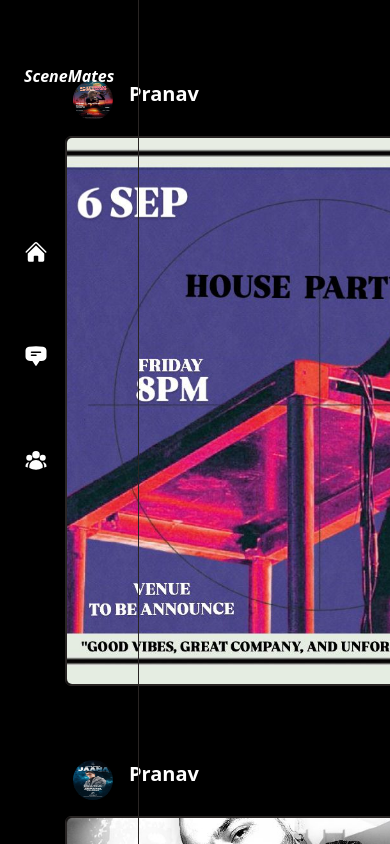
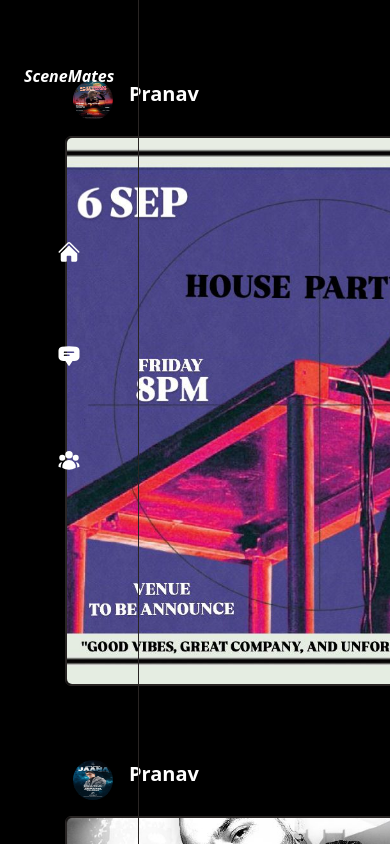
Before and after one commit to PranavUpadhyay7/Social-Companion, a Next.js app: page /clubbers in a window 390 px wide. Shown: the top 844 px of the page. Built offline with nearby package versions, Linux system fonts and the light colour scheme.

Commit message:
coloring changes

```diff
--- a/app/clubbers/ClubberComponents/FirstDiv.js
+++ b/app/clubbers/ClubberComponents/FirstDiv.js
@@ -17,28 +17,30 @@ function FirstDiv() {
           </Link>
         </div>
         <button className="hover:bg-zinc-800 mx-4 px-2 py-2 rounded-md">
-          <div className="flex flex-row gap-3 ">
-            <HomeIcon className="h-6 w-6 text-white " />
-            <h1 className="hidden xl:block xl:text-white  xl:font-extrabold xl:text-md">
+          <div className="flex justify-center xl:justify-start items-center gap-0 xl:gap-3">
+            <HomeIcon className="h-6 w-6 text-white" />
+            <h1 className="hidden xl:block xl:text-white xl:font-extrabold xl:text-md">
               Home
             </h1>
           </div>
         </button>
+
         <button className="hover:bg-zinc-800 mx-4 px-2 py-2 rounded-md">
-          <div className="flex flex-row gap-3 ">
+          <div className="flex justify-center xl:justify-start items-center gap-0 xl:gap-3">
             <ChatBubbleBottomCenterTextIcon className="h-6 w-6 text-white" />
-            <h1 className="hidden xl:block xl:text-white  xl:font-extrabold xl:text-md">
+            <h1 className="hidden xl:block xl:text-white xl:font-extrabold xl:text-md">
               Conversation
             </h1>
-          </div>{" "}
+          </div>
         </button>
+
         <button className="hover:bg-zinc-800 mx-4 px-2 py-2 rounded-md">
-          <div className="flex flex-row gap-3 ">
+          <div className="flex justify-center xl:justify-start items-center gap-0 xl:gap-3">
             <UserGroupIcon className="h-6 w-6 text-white" />
-            <h1 className="hidden xl:block xl:text-white  xl:font-extrabold xl:text-md">
+            <h1 className="hidden xl:block xl:text-white xl:font-extrabold xl:text-md">
               Groups
             </h1>
-          </div>{" "}
+          </div>
         </button>
       </div>
     </div>
--- a/app/clubbers/page.js
+++ b/app/clubbers/page.js
@@ -7,7 +7,7 @@ import ThirdDiv from "./ClubberComponents/ThirdDiv";
 
 function page() {
   return (
-    <div className="flex flex-row w-[100vw] justify-between">
+    <div className="flex  md:flex-row w-[100vw] justify-between">
       <div className=" w-1/3">
         <FirstDiv />
       </div>
```
